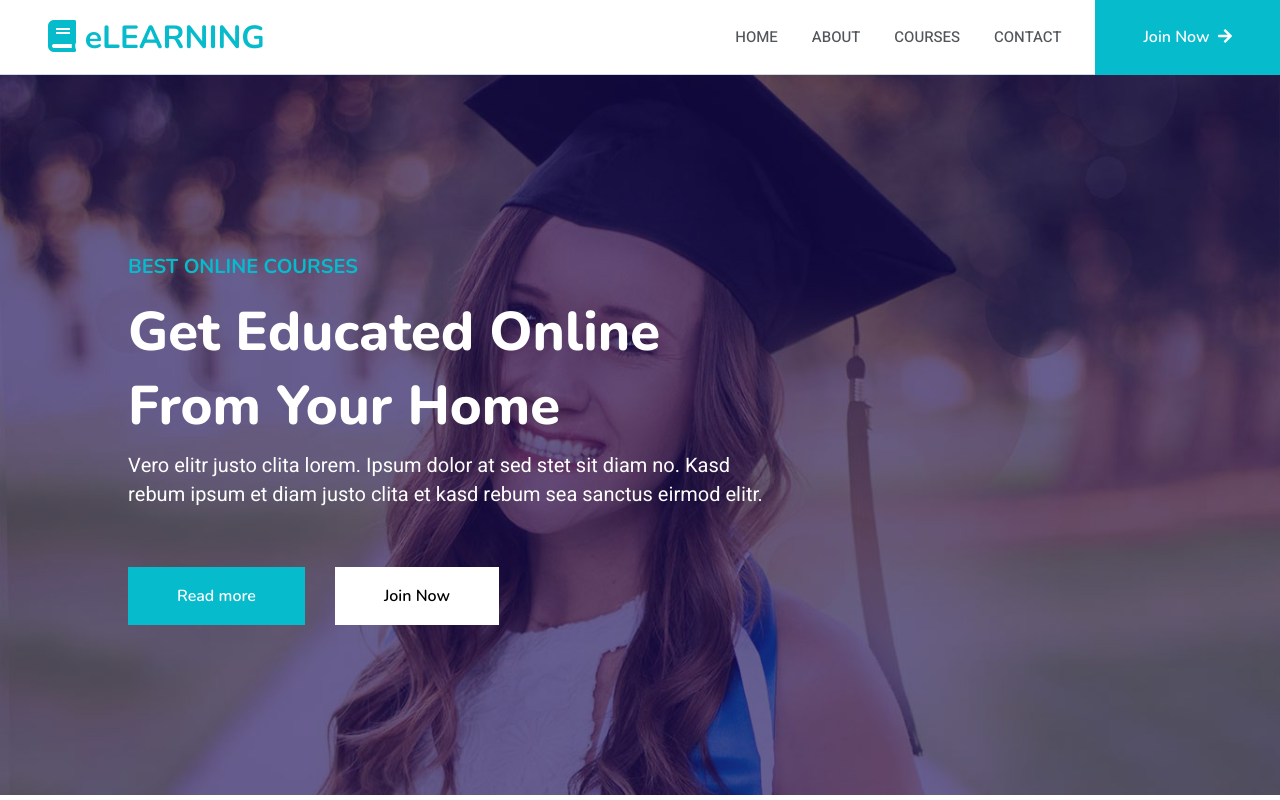
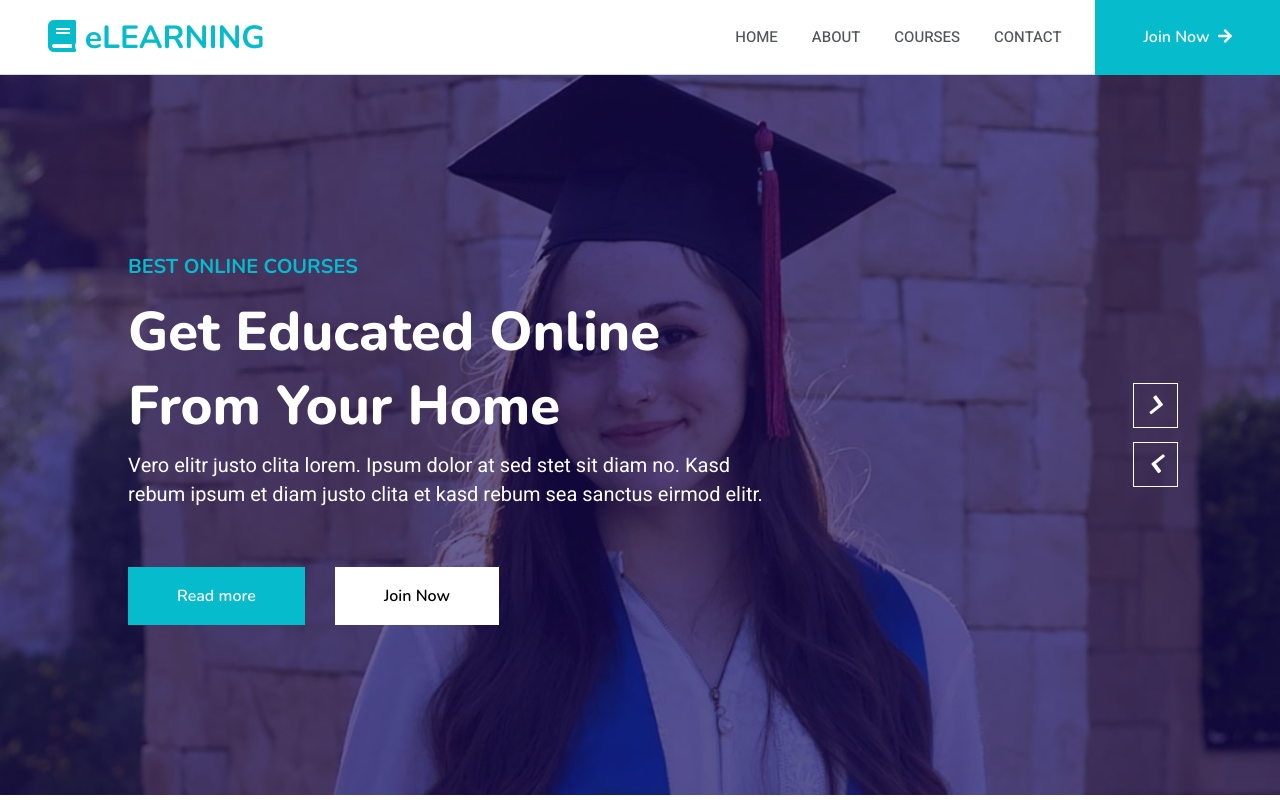
Before and after one commit to ghayth-afli/Projet-de-E-learning, a plain HTML site: page index.html in a window 1280 px wide. Shown: the top 800 px of the page. Drawn offline with nearby package versions, Linux system fonts and the light colour scheme.

Commit message:
fix slideshow

```diff
--- a/css/style.css
+++ b/css/style.css
@@ -554,6 +554,7 @@ section {
 
 .slides {
   overflow: hidden;
+  transition: transform 0.5s ease-in-out;
 }
 
 .slide {
@@ -673,3 +674,59 @@ section {
   font-size: 1rem;
   text-decoration: none;
 }
+
+.switch-btns {
+  position: absolute;
+  top: 50%;
+  right: 8%;
+  transform: translateY(-50%);
+  display: flex;
+  flex-direction: column;
+  z-index: 4;
+}
+
+.bt-prev {
+  margin: 7px 0;
+  width: 45px;
+  height: 45px;
+  display: flex;
+  align-items: center;
+  justify-content: center;
+  color: #ffffff;
+  background: transparent;
+  border: 1px solid #ffffff;
+  font-size: 22px;
+  transition: 0.5s;
+  cursor: pointer;
+}
+
+.bt-prev i {
+  font-style: italic;
+  color: #ffffff;
+  font-size: 22px;
+}
+
+.bt-next {
+  margin: 7px 0;
+  width: 45px;
+  height: 45px;
+  display: flex;
+  align-items: center;
+  justify-content: center;
+  color: #ffffff;
+  background: transparent;
+  border: 1px solid #ffffff;
+  font-size: 22px;
+  transition: 0.5s;
+  cursor: pointer;
+}
+
+.bt-next i {
+  font-style: italic;
+  color: #ffffff;
+  font-size: 22px;
+}
+
+.hide {
+  display: none;
+}
--- a/index.html
+++ b/index.html
@@ -78,6 +78,45 @@
           <div class="image-container">
             <img src="images/carousel-1.jpg" alt="Your Image" />
           </div>
+        </div>
+        <div class="slide" id="slide-2">
+          <div class="big-row">
+            <div class="row-m">
+              <div class="col-m">
+                <h5>Best Online Courses</h5>
+              </div>
+              <div class="col-m">
+                <h1>Get Educated Online From Your Home</h1>
+              </div>
+              <div class="col-m">
+                <p>
+                  Vero elitr justo clita lorem. Ipsum dolor at sed stet sit diam
+                  no. Kasd rebum ipsum et diam justo clita et kasd rebum sea
+                  sanctus eirmod elitr.
+                </p>
+              </div>
+              <div class="row-bt">
+                <div class="col-bt">
+                  <a class="btn1" href="">Read more</a>
+                </div>
+                <div class="col-bt">
+                  <a class="btn2" href="">Join Now</a>
+                </div>
+              </div>
+            </div>
+            <div class="row-m"></div>
+          </div>
+          <div class="image-container">
+            <img src="images/carousel-2.jpg" alt="Your Image" />
+          </div>
+        </div>
+      </div>
+      <div class="switch-btns">
+        <div class="bt-prev" id="next">
+          <i class="fa fa-chevron-right"></i>
+        </div>
+        <div class="bt-next" id="prev">
+          <i class="fa fa-chevron-left"></i>
         </div>
       </div>
     </div>
--- a/js/script.js
+++ b/js/script.js
@@ -8,3 +8,51 @@ btn.addEventListener("click", () => {
     menu.classList.add("nav-open");
   }
 });
+
+var nbslide = 1;
+
+const slide1 = document.getElementById("slide-1");
+const slide2 = document.getElementById("slide-2");
+slide2.classList.add("hide");
+
+const next = document.getElementById("next");
+const prev = document.getElementById("prev");
+
+next.addEventListener("click", () => {
+  console.log("ok");
+  if (nbslide == 1) {
+    slide2.classList.remove("hide");
+    slide1.classList.add("hide");
+    nbslide = 2;
+  } else {
+    slide1.classList.remove("hide");
+    slide2.classList.add("hide");
+    nbslide = 1;
+  }
+});
+prev.addEventListener("click", () => {
+  if (nbslide == 1) {
+    slide2.classList.remove("hide");
+    slide1.classList.add("hide");
+    nbslide = 2;
+  } else {
+    slide1.classList.remove("hide");
+    slide2.classList.add("hide");
+    nbslide = 1;
+  }
+});
+
+function autoSlide() {
+  if (nbslide == 1) {
+    slide2.classList.remove("hide");
+    slide1.classList.add("hide");
+    nbslide = 2;
+  } else {
+    slide1.classList.remove("hide");
+    slide2.classList.add("hide");
+    nbslide = 1;
+  }
+}
+
+// Set interval for automatic slide transitioning
+autoSlideInterval = setInterval(autoSlide, 5000);
```
